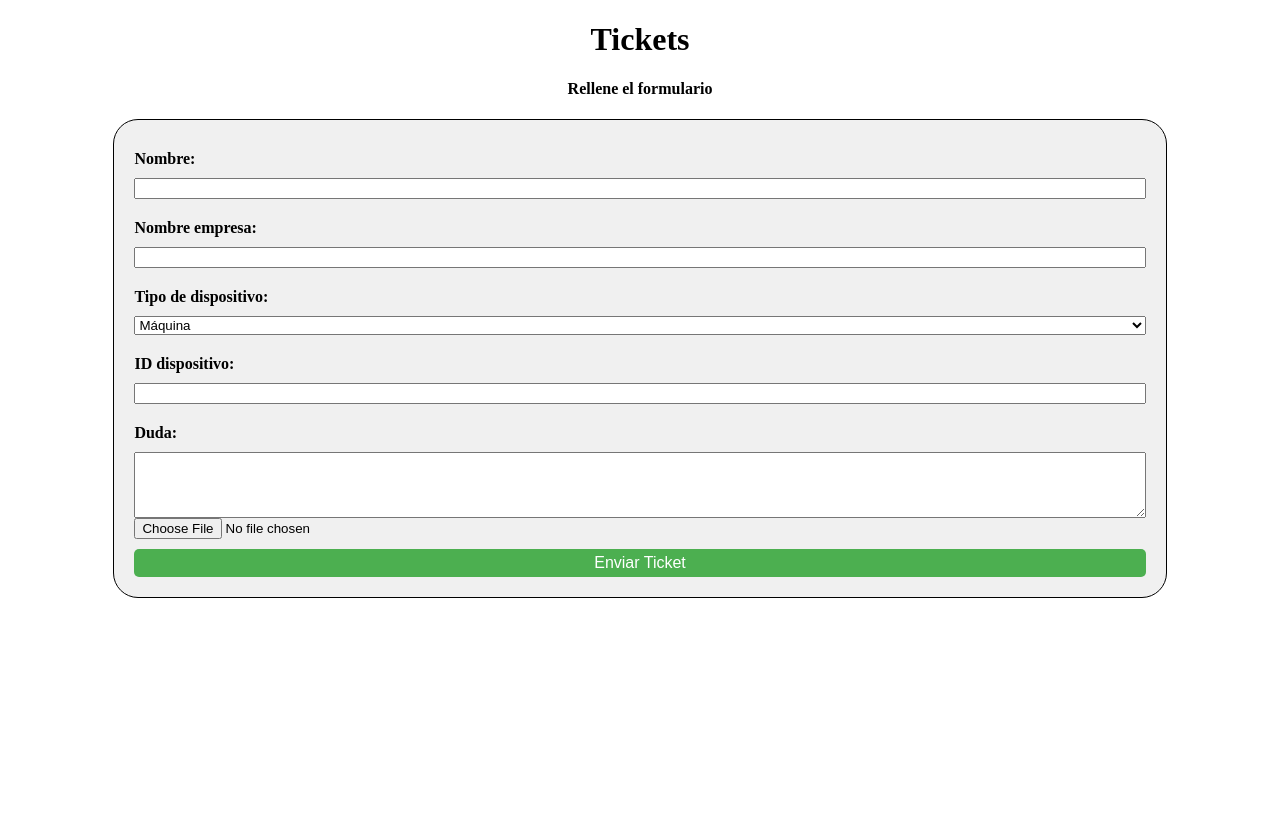
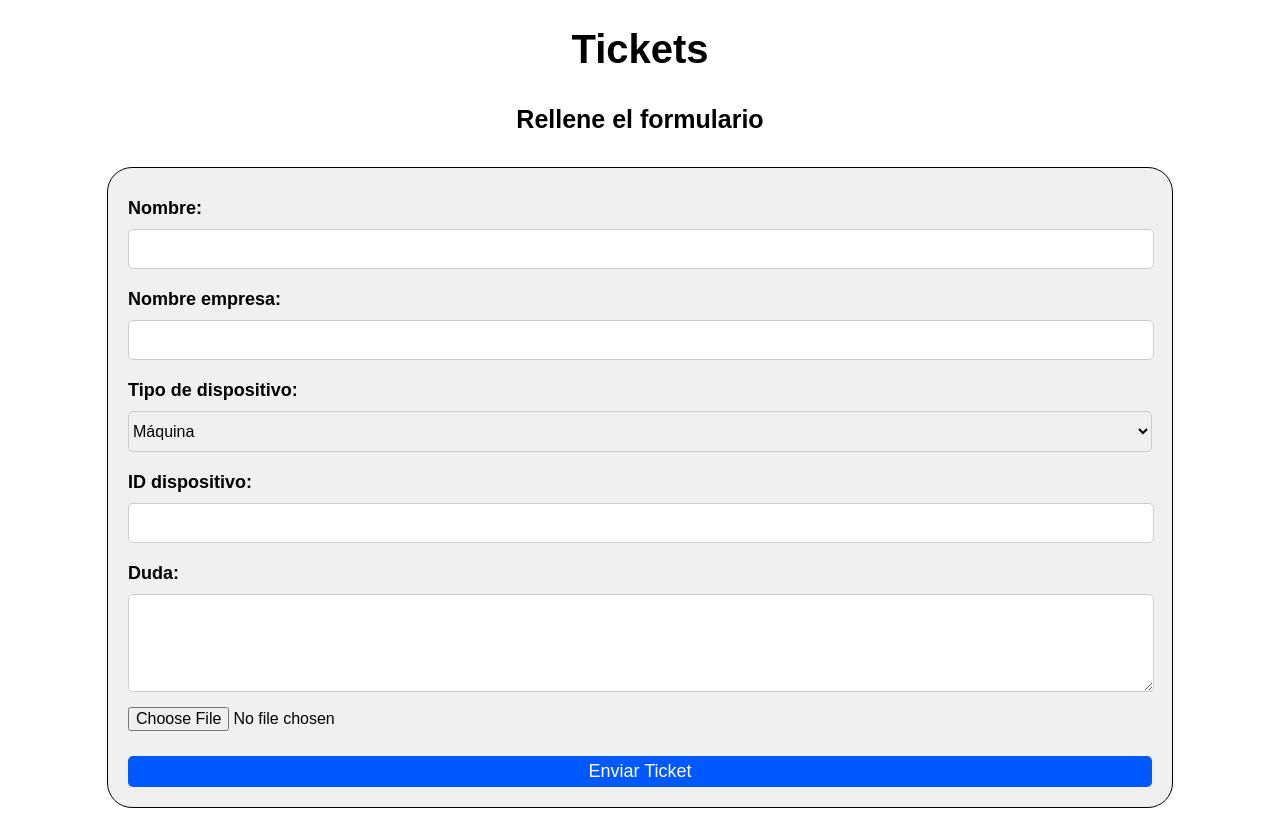
Before and after one commit to josevidal05/Tickets_olton, a Django app: page / in a window 1280 px wide. Before the commit the page ends 598 px from the top, so only its background shows below. Run offline with Django 5.2, Linux system fonts and the light colour scheme.

Commit message:
Cambios en el css y logo en el navegador

```diff
--- a/proyecto/app/static/styles.css
+++ b/proyecto/app/static/css/styles.css
@@ -1,6 +1,15 @@
 body {
+    margin: 0;
     text-align: center;
+    font-family: Arial, Helvetica, sans-serif;
+}
 
+h1{
+    font-size: 40px;
+}
+
+h4{
+    font-size: 25px;
 }
 
 form {
@@ -14,7 +23,7 @@ form {
     padding: 20px;
     background-color: #f0f0f0;
     width: 80%;
-    margin: 0 auto;
+    margin: 0 auto 30px auto;
 }
 
 form div {
@@ -28,16 +37,30 @@ form div {
 form div p {
     margin: 10px 0px;
     font-weight: bold;
+    font-size: 18px;
+}
+
+textarea, input, select, .subir_archivo{
+    padding: 10px 0px;
+    font-size: 16px;
+    border: 1px solid #ccc;
+    border-radius: 5px;
+    width: 100%;
 }
 
 .duda {
     flex-direction: column;
 }
 
+.duda .subir_archivo{
+    margin: 5px 0px;
+    border: none;
+}
+
 form button{
     padding: 5px 40px;
-    font-size: 16px;
-    background-color: #4CAF50;
+    font-size: 18px;
+    background-color: rgb(0, 89, 255);
     color: white;
     border: none;
     border-radius: 5px;
--- a/proyecto/app/templates/index.html
+++ b/proyecto/app/templates/index.html
@@ -7,7 +7,9 @@
 <head>
 
     <title>Tickets</title>
-    <link rel="stylesheet" href="{%static 'styles.css' %}">
+
+    <link rel="stylesheet" href="{% static 'css/styles.css' %}">
+    <link rel="icon" href="{% static 'img/olton.png' %}">
 
 </head>
 
@@ -16,7 +18,6 @@
 
     <h1>Tickets</h1>
     <h4>Rellene el formulario</h4>
-
 
     <form method="POST" action="#">
 
```
Also changed, not shown: proyecto/app/static/img/olton.png (added).
